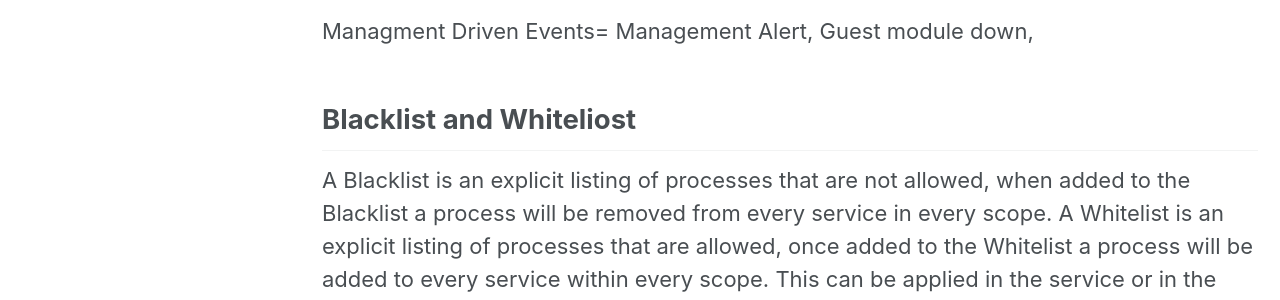
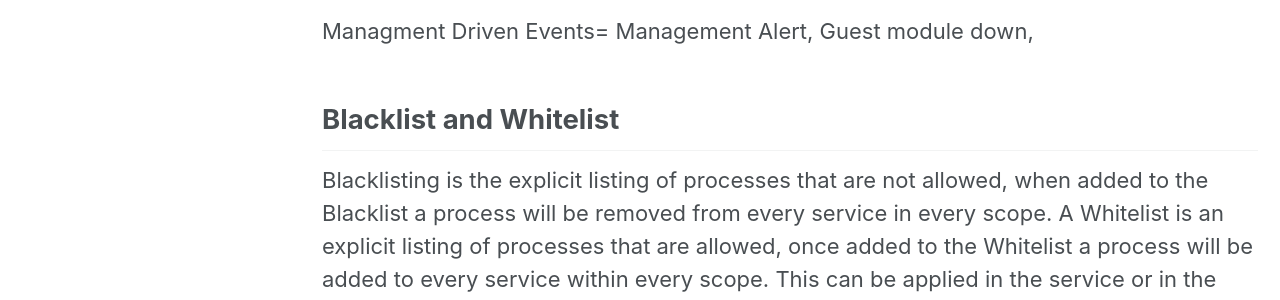
Before and after one commit to vmware-csa-team/AppDefense-Quick-Start-Guide, a Jekyll site: the page built from AppD Pages/2019-03-19-workshop-manual-horizon.md, in a window 1280 px wide. Shown: the part 1452-1752 px from the top of the page. Built offline with Jekyll 4.4.1, drawn with Linux system fonts in a browser that asks for light colours; nearby versions of some CDN libraries; some of the changed text lies outside the part shown.

Commit message:
spelling error

```diff
--- a/AppD Pages/2019-03-19-workshop-manual-horizon.md
+++ b/AppD Pages/2019-03-19-workshop-manual-horizon.md
@@ -30,8 +30,8 @@ System integrity driven events = Appdefense modeule Integrity, Gues OS Integrity
 
 Managment Driven Events= Management Alert, Guest module down,
 
-## Blacklist and Whiteliost
-A Blacklist is an explicit listing of processes that are not allowed, when added to the Blacklist a process will be removed from every service in every scope.  A Whitelist is an explicit listing of processes that are allowed, once added to the Whitelist a process will be added to every service within every scope.  This can be applied in the service or in the "manage process" tab.
+## Blacklist and Whitelist
+Blacklisting is the explicit listing of processes that are not allowed, when added to the Blacklist a process will be removed from every service in every scope.  A Whitelist is an explicit listing of processes that are allowed, once added to the Whitelist a process will be added to every service within every scope.  This can be applied in the service or in the "manage process" tab.
 
 ### Helpful URL's
 
```
